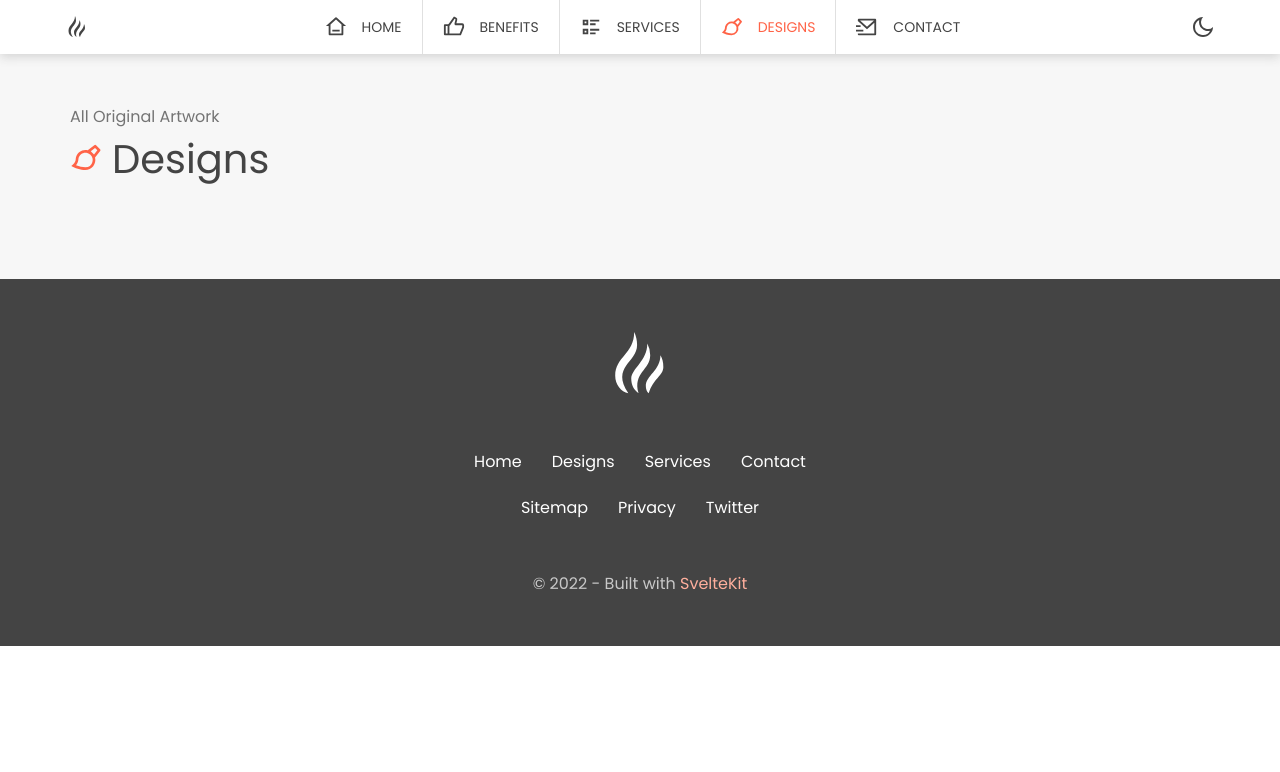
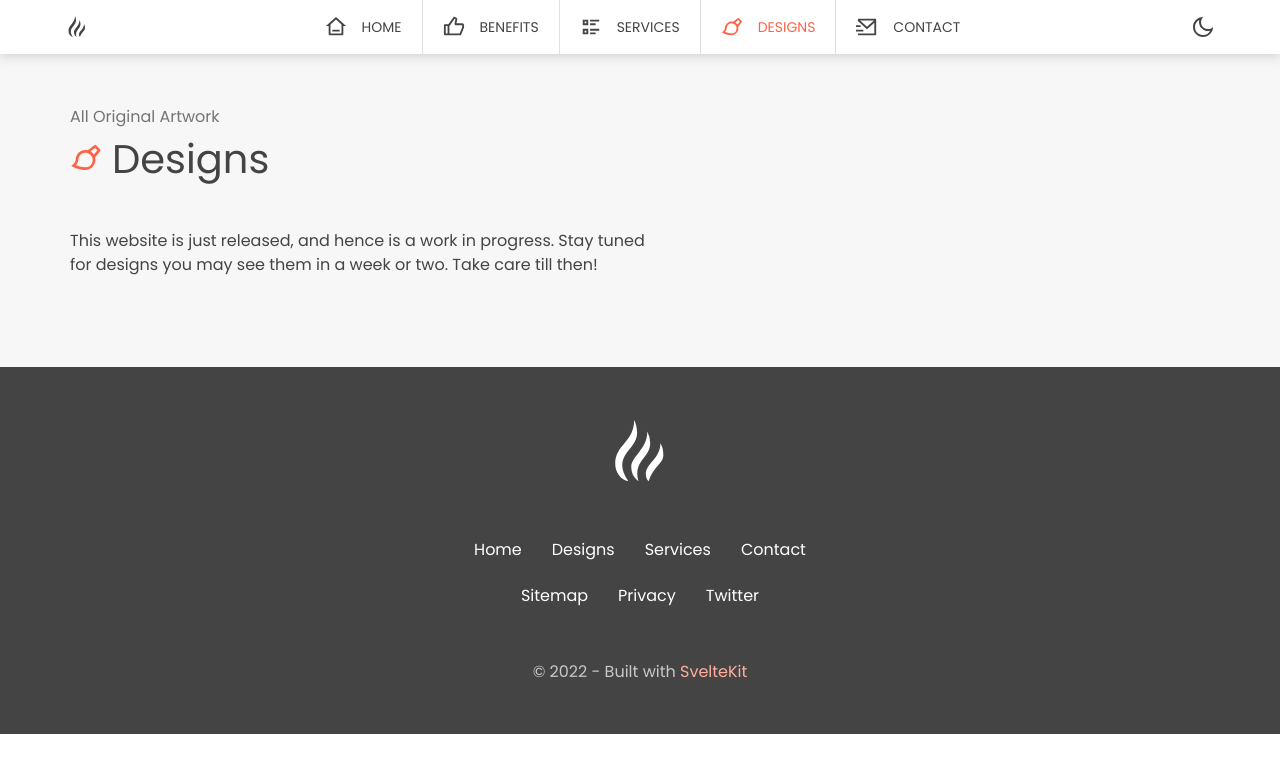
Before and after one commit to yousufiqbal/yousufiqbal.dev, a SvelteKit app: page /designs in a window 1280 px wide. Shown: the top 772 px of the page. Built offline with nearby package versions, Linux system fonts and the light colour scheme.

Commit message:
added diesgn message

```diff
--- a/src/routes/designs/+page.svelte
+++ b/src/routes/designs/+page.svelte
@@ -1,5 +1,6 @@
 <script>
-  import Section from "$lib/components/Section.svelte";
+  import Content from "$lib/components/Content.svelte";
+import Section from "$lib/components/Section.svelte";
 import Seo from "$lib/components/Seo.svelte";
   import Title from "$lib/components/Title.svelte";
 </script>
@@ -8,4 +9,7 @@ import Seo from "$lib/components/Seo.svelte";
 
 <Section>
   <Title typeEffect icon="ri:brush-line" title="Designs" above="All Original Artwork" />
+  <Content>
+    <p>This website is just released, and hence is a work in progress. Stay tuned for designs you may see them in a week or two. Take care till then!</p>
+  </Content>
 </Section>
```
